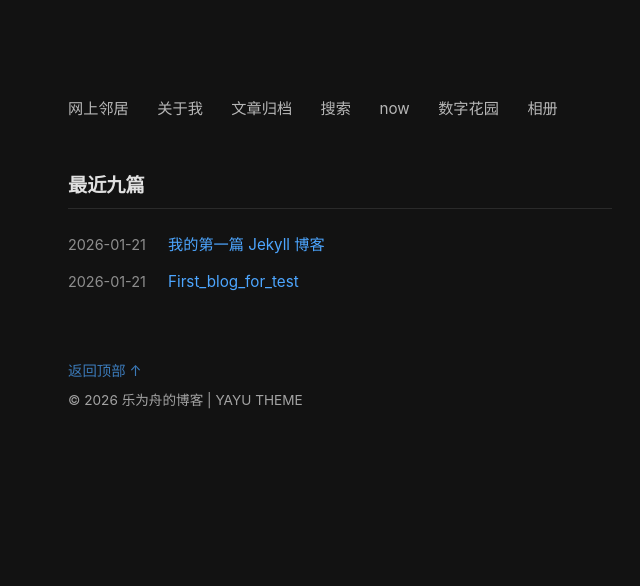
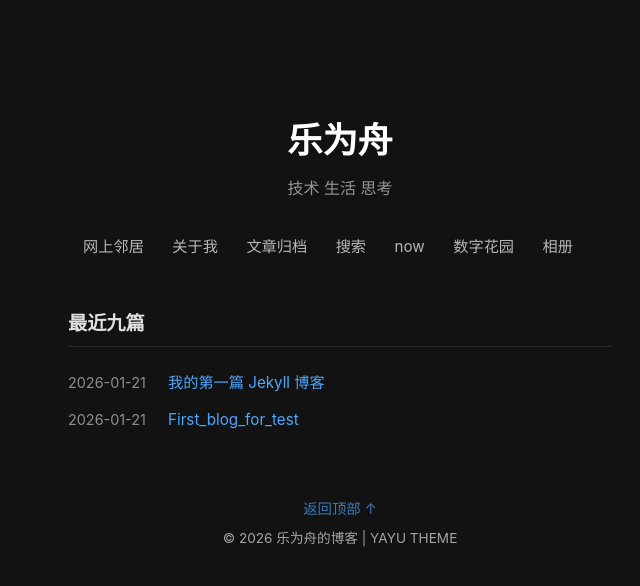
Before and after one commit to xmleweizhou/xmleweizhou.github.io, a Jekyll site: the page built from index.html, in a window 1280 px wide. Shown: the top 586 px of the page, without its empty margins (300-940 px from the left). Built offline with Jekyll 4.4.1, drawn with Linux system fonts in a browser that asks for light colours.

Commit message:
Update index.html

```diff
--- a/index.html
+++ b/index.html
@@ -3,6 +3,11 @@ layout: default
 title: 乐为舟
 ---
 
+<!-- 博主名称头部 -->
+<header class="blog-header">
+  <h1 class="blog-name">乐为舟</h1>
+  <p class="blog-subtitle">技术 生活 思考</p>
+</header>
 
 <!-- 导航栏 -->
 <nav class="site-nav">
@@ -17,7 +22,7 @@ title: 乐为舟
 
 <!-- 最近文章区域（纯基础 Liquid 语法，无任何兼容问题） -->
 <main class="main-content">
-  <h3 class="section-title">最近九篇</h3>
+  <h2 class="section-title">最近九篇</h2>
   <ul class="post-list">
     {% assign post_count = site.posts | size %}
     {% if post_count > 0 %}
@@ -39,12 +44,18 @@ title: 乐为舟
   <p class="copyright">© {{ site.time | date: '%Y' }} {{ site.title }} | YAYU THEME</p>
 </footer>
 
-<!-- 内联样式（避免依赖外部 CSS 文件） -->
+<!-- 内联样式（包含博主名称的样式） -->
 <style>
   :root {--bg:#121212;--text:#e0e0e0;--link:#4da6ff;--border:#2a2a2a;--active-nav:#fff;}
   * {margin:0;padding:0;box-sizing:border-box;}
   body {font-family:-apple-system,BlinkMacSystemFont,"Segoe UI",Roboto,sans-serif;background:var(--bg);color:var(--text);line-height:1.6;padding:2rem 4rem;max-width:800px;margin:0 auto;}
-  .site-nav {margin:2rem 0;}
+
+  /* 博主名称头部样式 */
+  .blog-header {text-align: center;margin: 3rem 0 1rem;}
+  .blog-name {font-size: 2.2rem;font-weight: 700;color: #ffffff;margin-bottom: 0.5rem;}
+  .blog-subtitle {font-size: 1rem;opacity: 0.7;color: #cccccc;}
+
+  .site-nav {margin:2rem 0;text-align: center;} /* 导航栏居中，和博主名称对齐 */
   .nav-item {color:var(--text);text-decoration:none;margin-right:1.5rem;font-size:0.95rem;opacity:0.8;transition:opacity 0.2s;}
   .nav-item:hover {opacity:1;color:var(--link);}
   .section-title {margin:3rem 0 1.5rem;font-size:1.2rem;font-weight:600;border-bottom:1px solid var(--border);padding-bottom:0.5rem;}
@@ -54,11 +65,15 @@ title: 乐为舟
   .post-link {color:var(--link);text-decoration:none;font-size:0.95rem;transition:color 0.2s;}
   .post-link:hover {color:#66b3ff;}
   .no-posts {color:var(--text);opacity:0.7;padding:2rem 0;text-align:center;}
-  .site-footer {margin:4rem 0 2rem;font-size:0.9rem;opacity:0.7;}
+  .site-footer {margin:4rem 0 2rem;font-size:0.9rem;opacity:0.7;text-align: center;}
   .back-to-top {color:var(--link);text-decoration:none;display:inline-block;margin-bottom:0.5rem;}
   .back-to-top:hover {text-decoration:underline;}
+
+  /* 响应式适配 */
   @media (max-width:768px) {
     body {padding:1rem 1.5rem;}
+    .blog-name {font-size: 1.8rem;}
+    .blog-subtitle {font-size: 0.9rem;}
     .nav-item {margin-right:1rem;font-size:0.9rem;}
     .post-item {flex-direction:column;}
     .post-date {width:auto;margin-bottom:0.2rem;}
```
